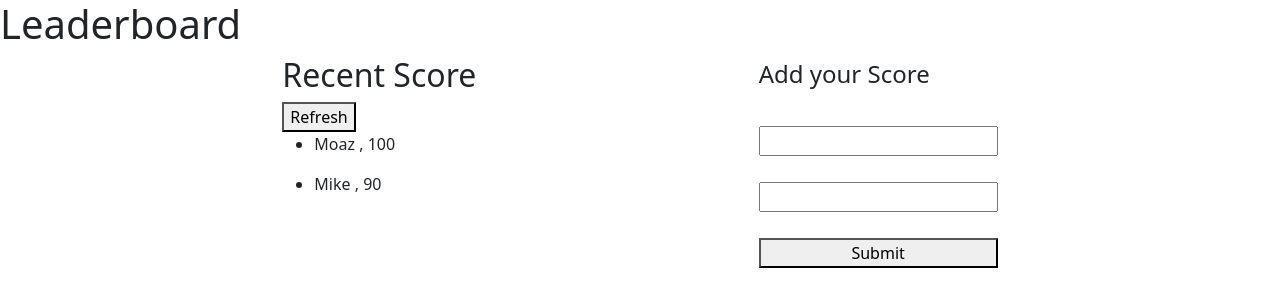
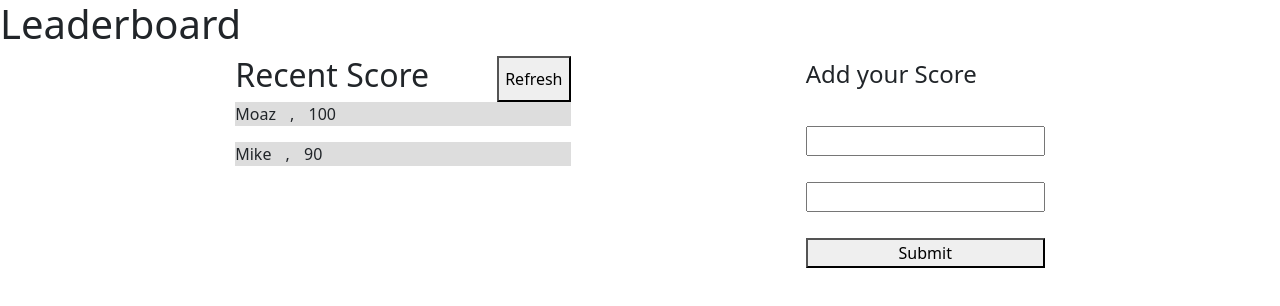
Before and after one commit to iammouaz/leaderboard, a website built with webpack: page src/index.html in a window 1280 px wide. Built offline with nearby package versions, Linux system fonts and the light colour scheme.

Commit message:
Add some Styling

```diff
--- a/src/index.html
+++ b/src/index.html
@@ -14,8 +14,10 @@
   <header><h1>Leaderboard</h1></header>
 <section class="scores d-flex">
   <div id="scores" class="score">
-    <h2>Recent Score</h2>
-    <button type="submit">Refresh</button>
+    <div class="subject">
+      <h2>Recent Score</h2>
+      <button type="submit">Refresh</button>
+    </div>
   </div>
   <div class="add-new" >
     <fieldset class="field">
--- a/src/index.js
+++ b/src/index.js
@@ -11,6 +11,7 @@ class Score {
     const makelist = document.getElementById('scores');
     const makeul = document.createElement('ul');
     makelist.appendChild(makeul);
+    makeul.className = 'ullist';
     makeul.innerHTML += `<li>${this.name} , ${this.score}</li>`;
   }
 }
--- a/src/style.css
+++ b/src/style.css
@@ -7,3 +7,18 @@
   flex-direction: column;
   gap: 26px;
 }
+
+.subject {
+  gap: 68px;
+  display: flex;
+}
+
+.ullist {
+  list-style-type: none;
+  word-spacing: 10px;
+  padding: 0;
+}
+
+.ullist :nth-of-type(odd) {
+  background-color: #ddd;
+}
```
Also changed, not shown: dist/index.html, dist/index.js.
